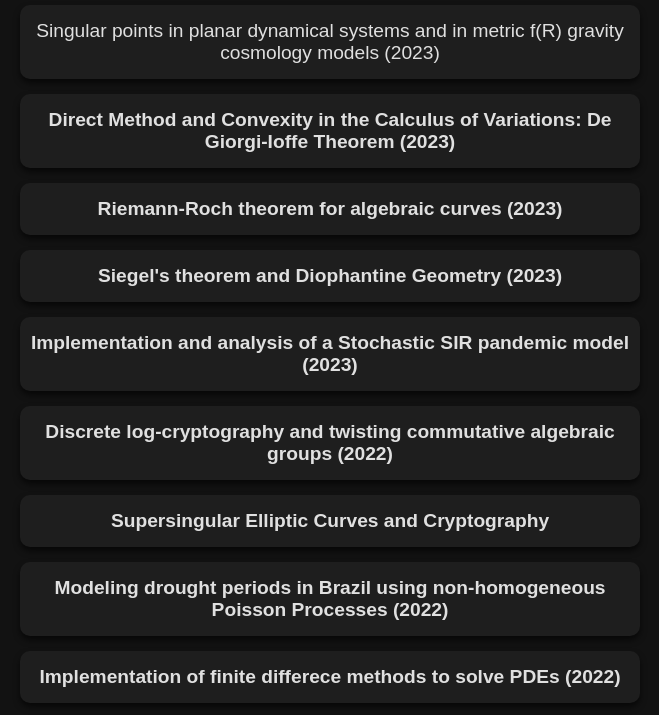
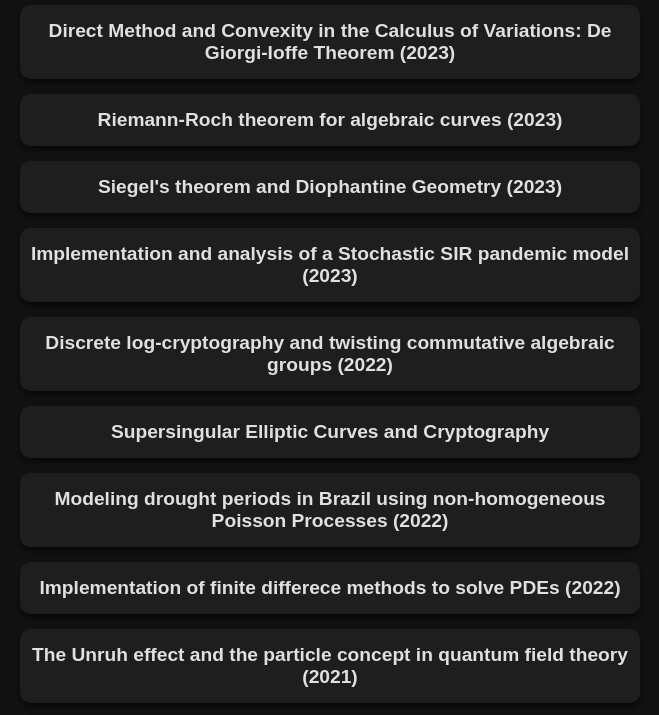
Before and after one commit to dalcio99/dalcio99.github.io, a plain HTML site: page subpages/portfolio.html in a window 1280 px wide. Shown: the part 80-795 px from the top of the page, without its empty margins (310-969 px from the left). Drawn offline with Linux system fonts and the light colour scheme.

Commit message:
Update portfolio.html

```diff
--- a/subpages/portfolio.html
+++ b/subpages/portfolio.html
@@ -92,7 +92,6 @@
 <body>
     <h1>Portfolio</h1>
     <ul>
-        <li>Singular points in planar dynamical systems and in metric f(R) gravity cosmology models (2023)</li>
         <li><a href="uploads/DeGiorgi_Ioffe_thm.pdf">Direct Method and Convexity in the Calculus of Variations: De Giorgi-Ioffe Theorem (2023)</a></li>
         <li><a href="uploads/Riemann_Roch_thm.pdf"> Riemann-Roch theorem for algebraic curves (2023)</a></li>
         <li><a href="uploads/Intro_dioph_geom.pdf">Siegel's theorem and Diophantine Geometry (2023)</a></li>
```
